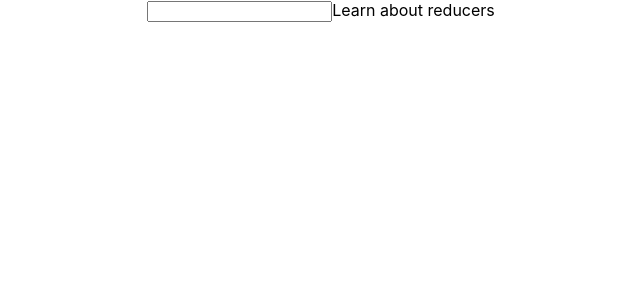
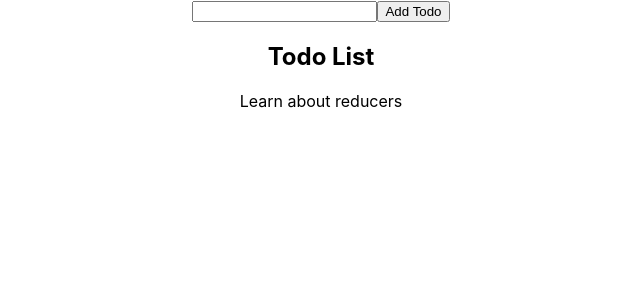
Before and after one commit to bloominstituteoftechnology/reducer-todo, a React (Create React App) app in the folder todo/: page / in a window 1280 px wide. Shown: the top 300 px of the page, without its empty margins (319-959 px from the left). Built offline with nearby package versions, Linux system fonts and the light colour scheme.

Commit message:
added input and a add todo button

```diff
--- a/todo/src/components/Todo.js
+++ b/todo/src/components/Todo.js
@@ -5,10 +5,29 @@ const Todo = () => {
   const [state, dispatch] = useReducer(todoReducer, initialState)
   const [newTodo, setNewTodo] = useState();
 
+  const handleChanges = e => {
+    setNewTodo(e.target.value);
+  };
+
   return(
     <form>
-      <input className='input' />
-      {state.item}
+      <input
+        className='input'
+        name='newTodo'
+        value={newTodo}
+        onChange={handleChanges}
+      />
+      <button
+        onClick={() => {
+
+        }}
+      >
+        Add Todo
+      </button>
+      <h2>Todo List</h2>
+      <p>
+        {state.item}
+      </p>
     </form>
   )
 }
```
